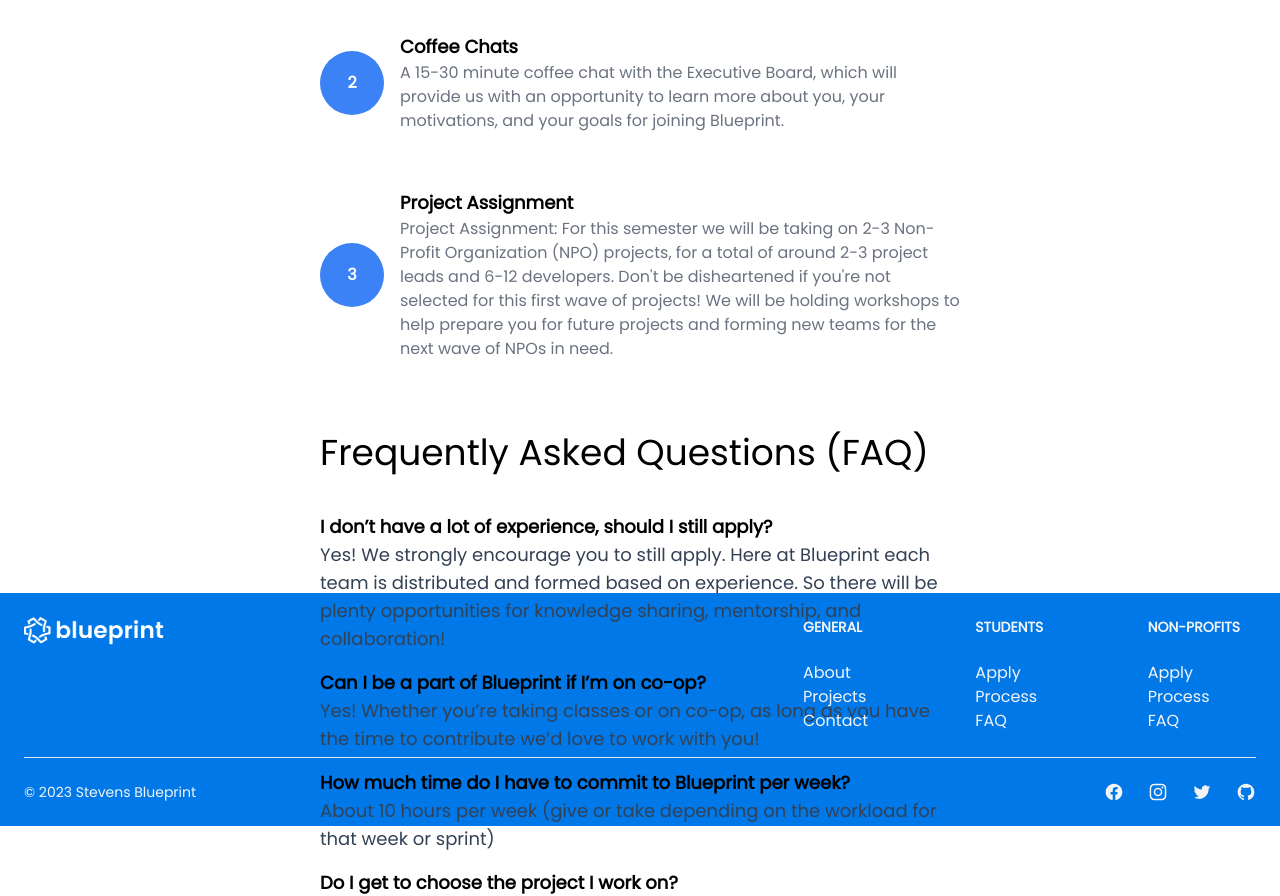
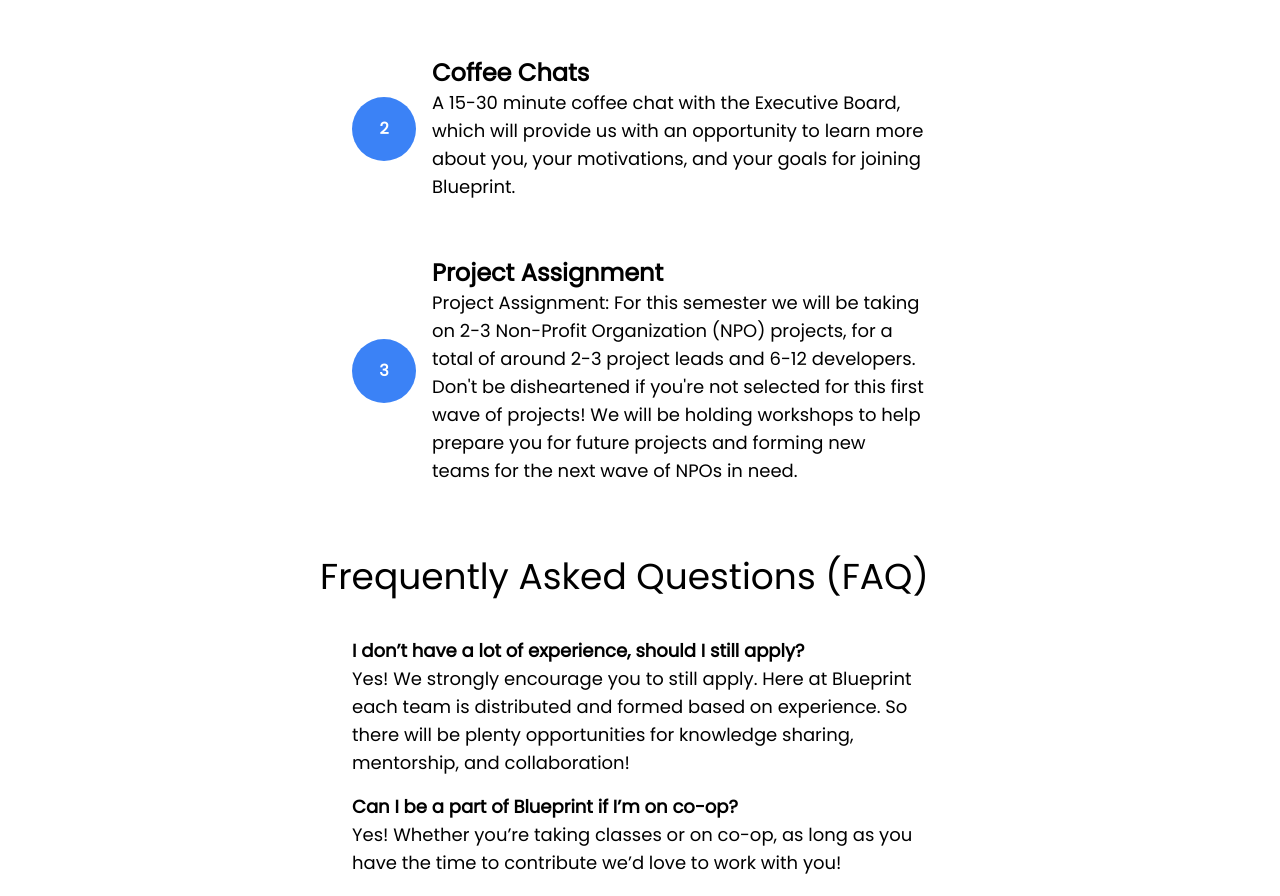
Before and after one commit to OwenTruong/blueprint_website, a React (Create React App) app: page /studentapplication in a window 1280 px wide. Shown: the part 277-1173 px from the top of the page. Built offline with nearby package versions, Linux system fonts and the light colour scheme.

Commit message:
fixed footer

```diff
--- a/src/components/Applications/FAQ.jsx
+++ b/src/components/Applications/FAQ.jsx
@@ -2,9 +2,9 @@
 
 function FAQ({ question, answer }) {
   return (
-    <div className="flex flex-col text-lg py-2">
+    <div className="flex flex-col text-lg py-2 px-8">
       <p className="md:font-bold">{question}</p>
-      <p className="text-slate-700">{answer}</p>
+      <p>{answer}</p>
     </div>
   );
 }
--- a/src/components/Applications/Step.jsx
+++ b/src/components/Applications/Step.jsx
@@ -2,13 +2,13 @@
 
 function Step({ stepNumber, stepName, stepDescription }) {
   return (
-    <div className="flex items-center mb-6 py-4">
+    <div className="flex items-center mb-6 py-4 px-8">
       <div className="bg-blue-500 text-white font-bold rounded-full h-16 w-16 flex items-center justify-center px-8">
         {stepNumber}
       </div>
       <div className="ml-4">
-        <h2 className="text-lg font-bold">{stepName}</h2>
-        <p className="text-gray-500">{stepDescription}</p>
+        <h2 className="text-2xl font-bold">{stepName}</h2>
+        <p className="text-lg">{stepDescription}</p>
       </div>
     </div>
   );
--- a/src/components/Applications/StudentApply.jsx
+++ b/src/components/Applications/StudentApply.jsx
@@ -23,19 +23,17 @@
   ));
 
   return (
-    <div className="flex flex-col h-screen mb-auto">
-      <div className="mb-auto px-40">
-        <div className="px-40">
+    <div className="flex flex-col min-h-screen px-80">
+      <div>
         <h1 className="text-4xl py-8">Developer Application Process</h1>
         <div>{stepDescriptionBlocks}</div>
       </div>
-        <div className="px-40">
+      <div>
         <h1 className="text-4xl py-8">Frequently Asked Questions (FAQ)</h1>
         <div>{faqBlocks}</div>
       </div>
-        <div className="grid h-screen place-items-center">
+      <div className="flex justify-center py-24">
         {isOpen ? <Form /> : <FormClosed />}
-        </div>
       </div>
     </div>
   );
--- a/src/components/Common/Footer.jsx
+++ b/src/components/Common/Footer.jsx
@@ -2,7 +2,7 @@
 
 function Footer() {
   return (
-    <footer className="mt-auto p-4 bg-primary sm:p-6 ">
+    <footer className="mt-auto p-4 bg-primary sm:p-6">
       <div className="md:flex md:justify-between">
         <div className="mb-6 md:mb-0 pr-8">
           <a href="/" className="flex items-center">
--- a/src/components/Contact.jsx
+++ b/src/components/Contact.jsx
@@ -1,6 +1,6 @@
 function Contact() {
   return (
-    <div className="flex flex-col h-screen">
+    <div className="flex flex-col min-h-screen">
       <div className="mb-auto">
         <h1>Implement contact page</h1>
       </div>
```
Lines whose indentation alone changed are shown as unchanged.
